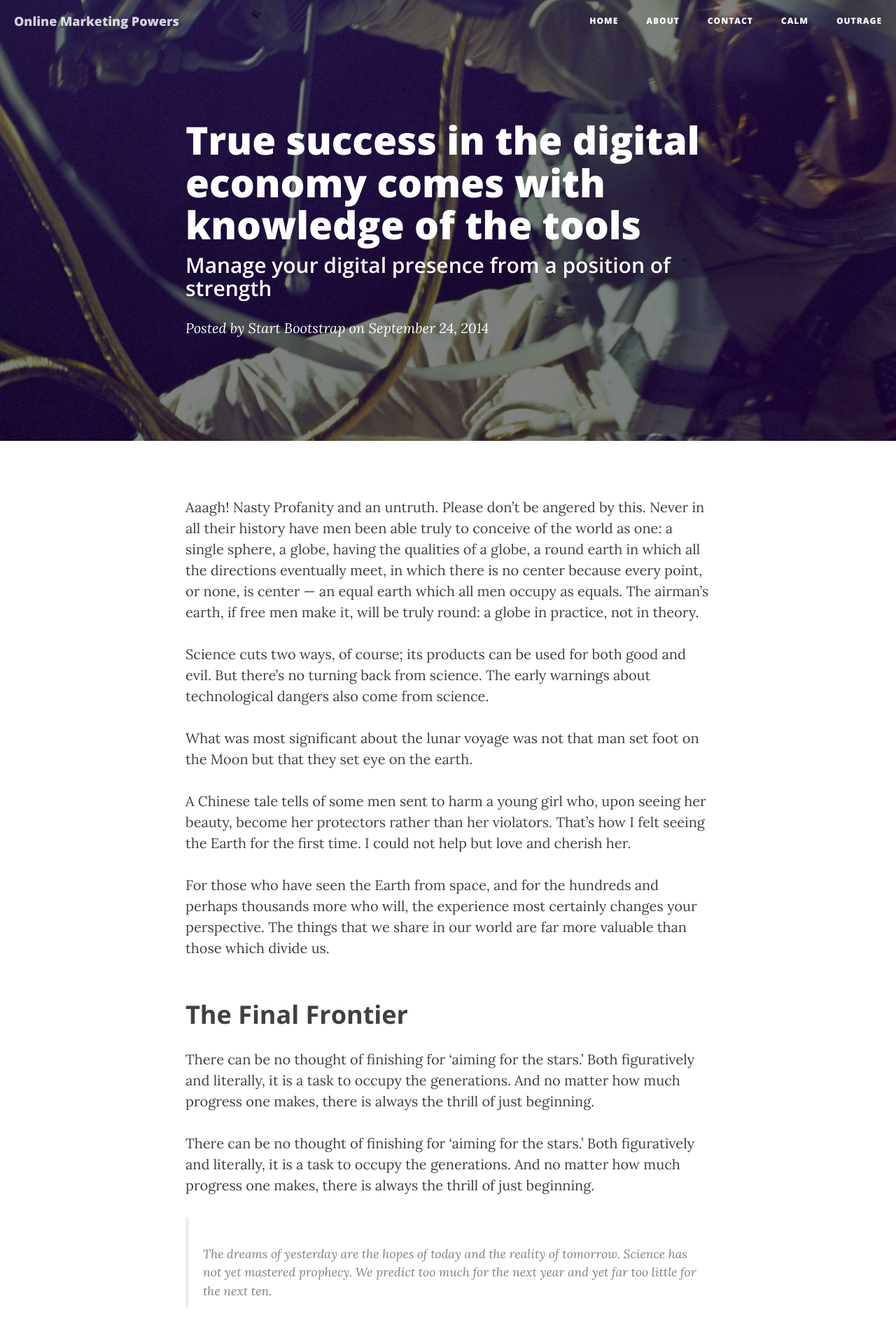
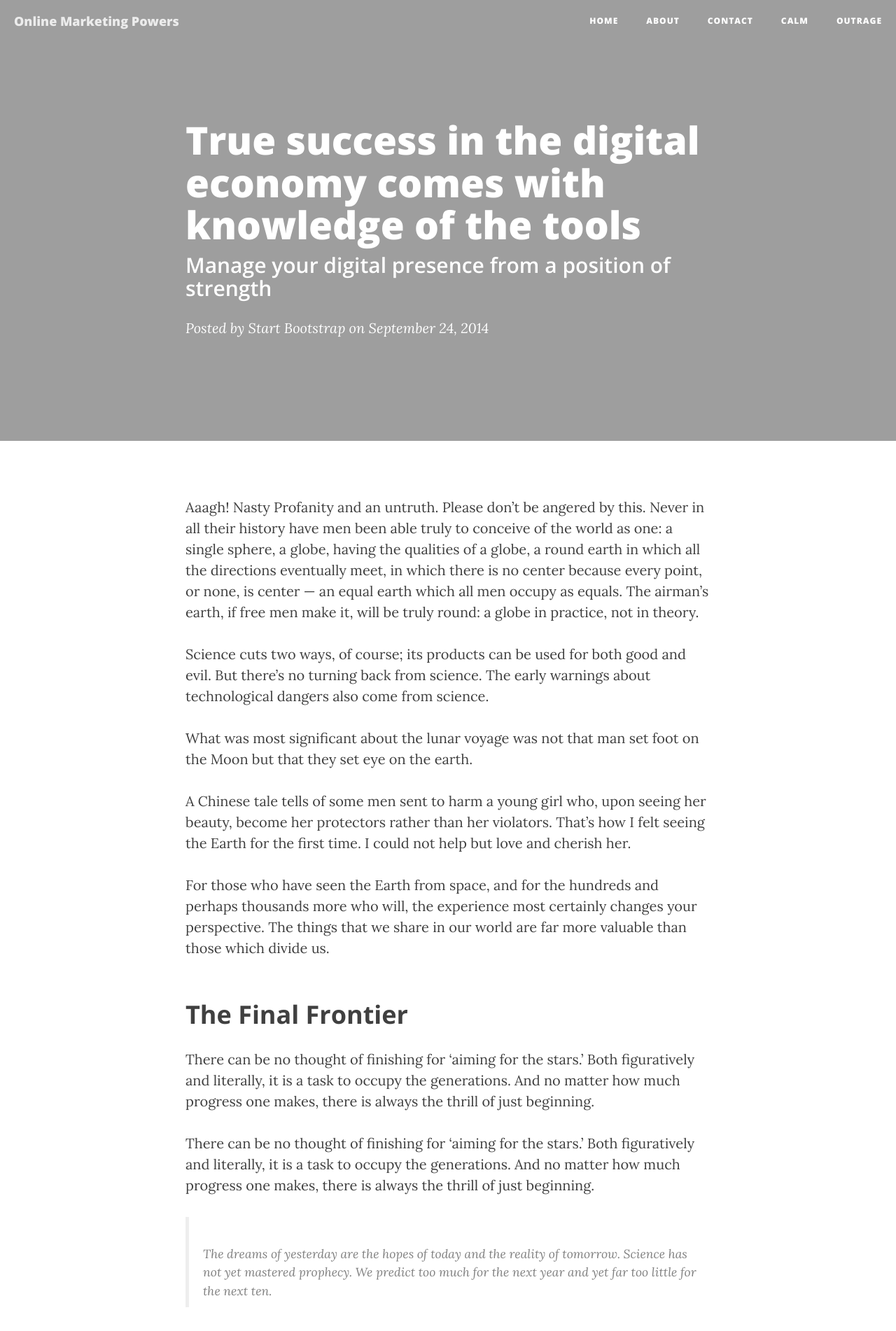
Before and after one commit to postpal/deploy, a Jekyll site: the page built from _posts/2014-09-24-true-success-in-the-digital-economy-comes-with-knowledge-of-the-tools.markdown, in a window 1280 px wide. Shown: the top 1902 px of the page at 70% size. Built offline with Jekyll 4.4.1, drawn with Linux system fonts in a browser that asks for light colours; nearby versions of some CDN libraries.

Commit message:
Updated '/_posts/2014-09-24-true-success-in-the-digital-economy-comes-with-knowledge-of-the-tools.markdown' via CloudCannon

```diff
--- a/_posts/2014-09-24-true-success-in-the-digital-economy-comes-with-knowledge-of-the-tools.markdown
+++ b/_posts/2014-09-24-true-success-in-the-digital-economy-comes-with-knowledge-of-the-tools.markdown
@@ -4,7 +4,7 @@ title: True success in the digital economy comes with knowledge of the tools
 subtitle: Manage your digital presence from a position of strength
 date: 2014-09-24 12:00:00
 author: Start Bootstrap
-header-img: img/post-bg-06.jpg
+header-img: 'https://static.pexels.com/photos/71131/peacock-bird-feather-close-71131.jpeg'
 ---
 
 
```
